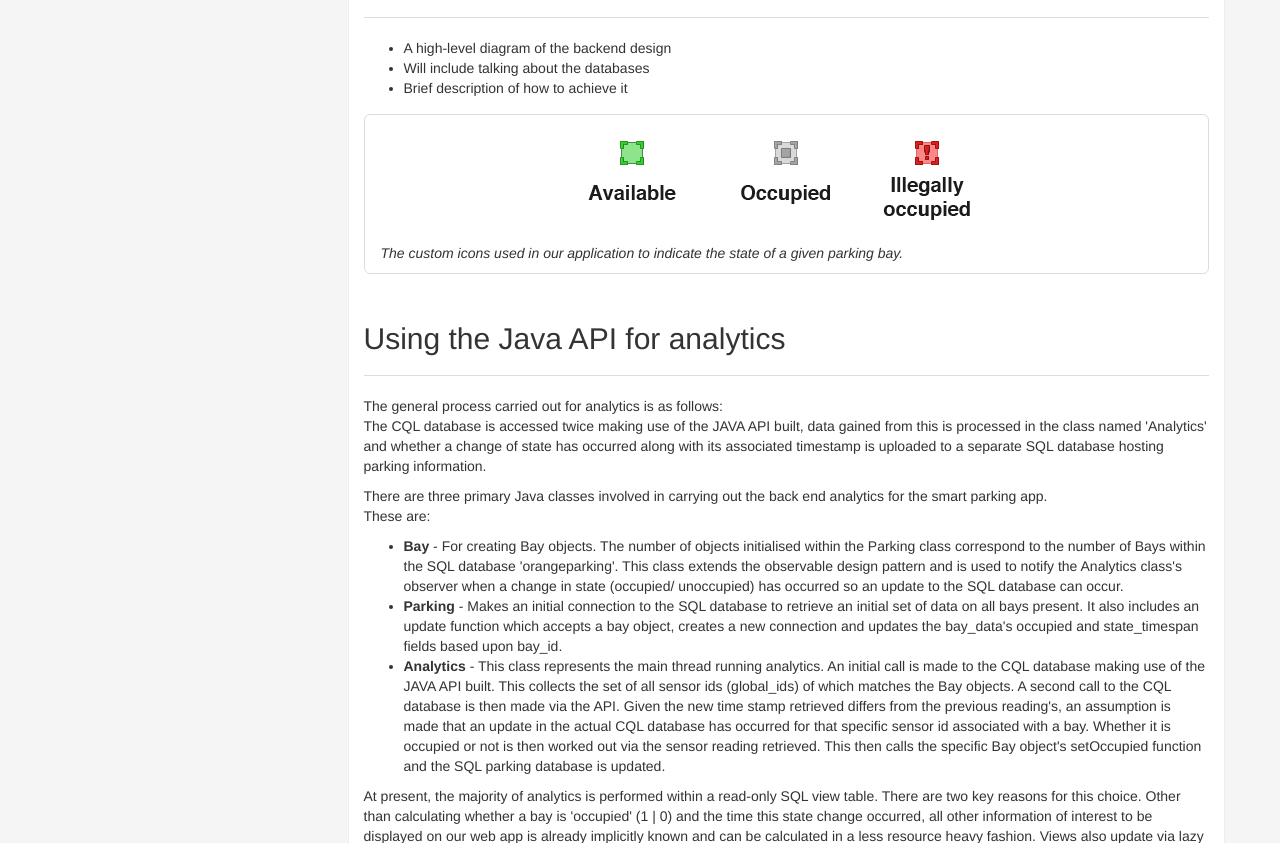
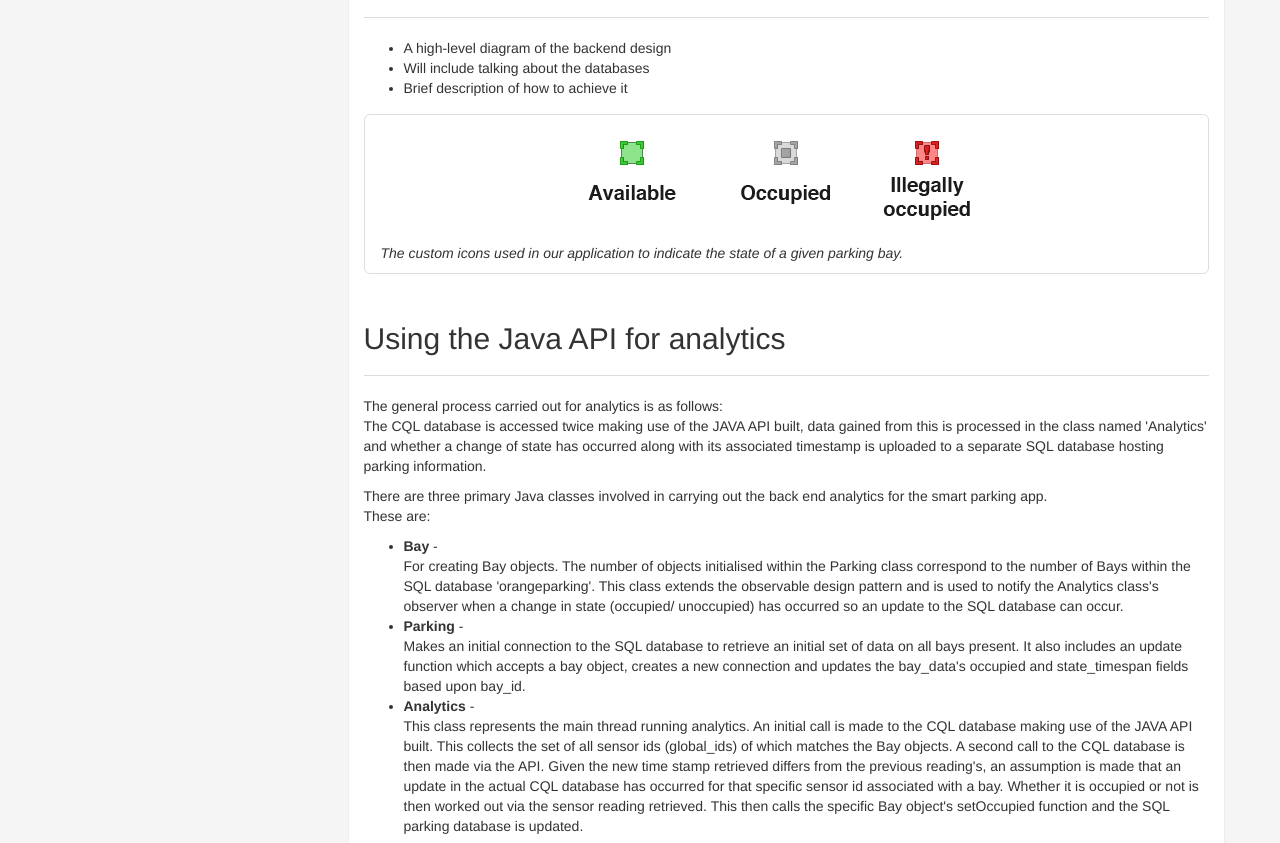
Before and after one commit to GulliverJ/Group10Site, a plain HTML site: page demo.html in a window 1280 px wide. Shown: the part 725-1568 px from the top of the page. Drawn offline with nearby package versions, Linux system fonts and the light colour scheme.

Commit message:
demo page update

```diff
--- a/demo.html
+++ b/demo.html
@@ -100,16 +100,16 @@ There are three primary Java classes involved in carrying out the back end analy
 These are:<br>
 	<ul>
 	<li>
-	<strong>Bay</strong> - For creating Bay objects. The number of objects initialised within the Parking class correspond to the
+	<strong>Bay</strong> - <br> For creating Bay objects. The number of objects initialised within the Parking class correspond to the
 	number of Bays within the SQL database 'orangeparking'. This class extends the observable design pattern and
 	is used to notify the Analytics class's observer when a change in state (occupied/ unoccupied) has occurred so
 	an update to the SQL database can occur.
 	</li><li>
-	<strong>Parking</strong> - Makes an initial connection to the SQL database to retrieve an initial set of data on all bays present.
+	<strong>Parking</strong> - <br>Makes an initial connection to the SQL database to retrieve an initial set of data on all bays present.
 	It also includes an update function which accepts a bay object, creates a new connection and updates the bay_data's
 	occupied and state_timespan fields based upon bay_id.
 	</li><li>
-	<strong>Analytics</strong> - This class represents the main thread running analytics. An initial call is made to the CQL database
+	<strong>Analytics</strong> - <br>This class represents the main thread running analytics. An initial call is made to the CQL database
 	making use of the JAVA API built. This collects the set of all sensor ids (global_ids) of which matches the Bay objects.
 	A second call to the CQL database is then made via the API. Given the new time stamp retrieved differs from the previous
 	reading's, an assumption is made that an update in the actual CQL database has occurred for that specific sensor id
```
